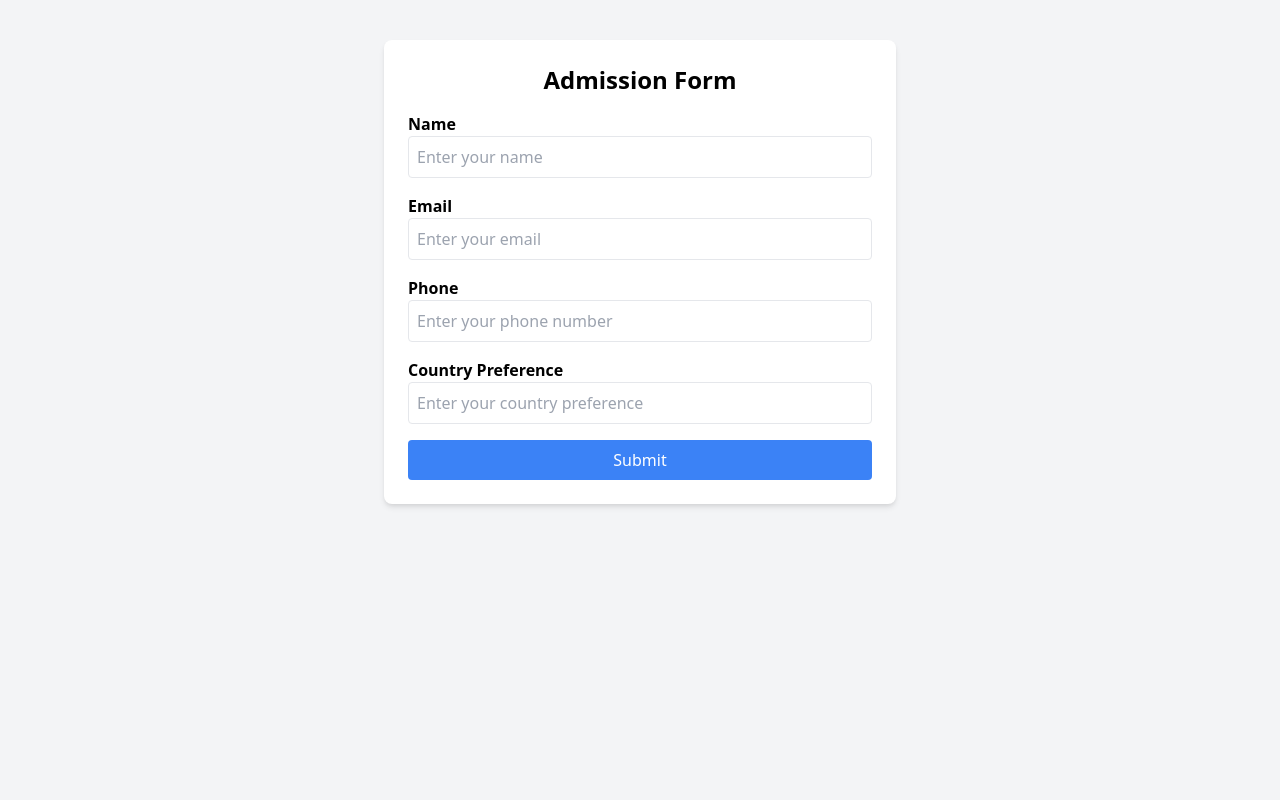
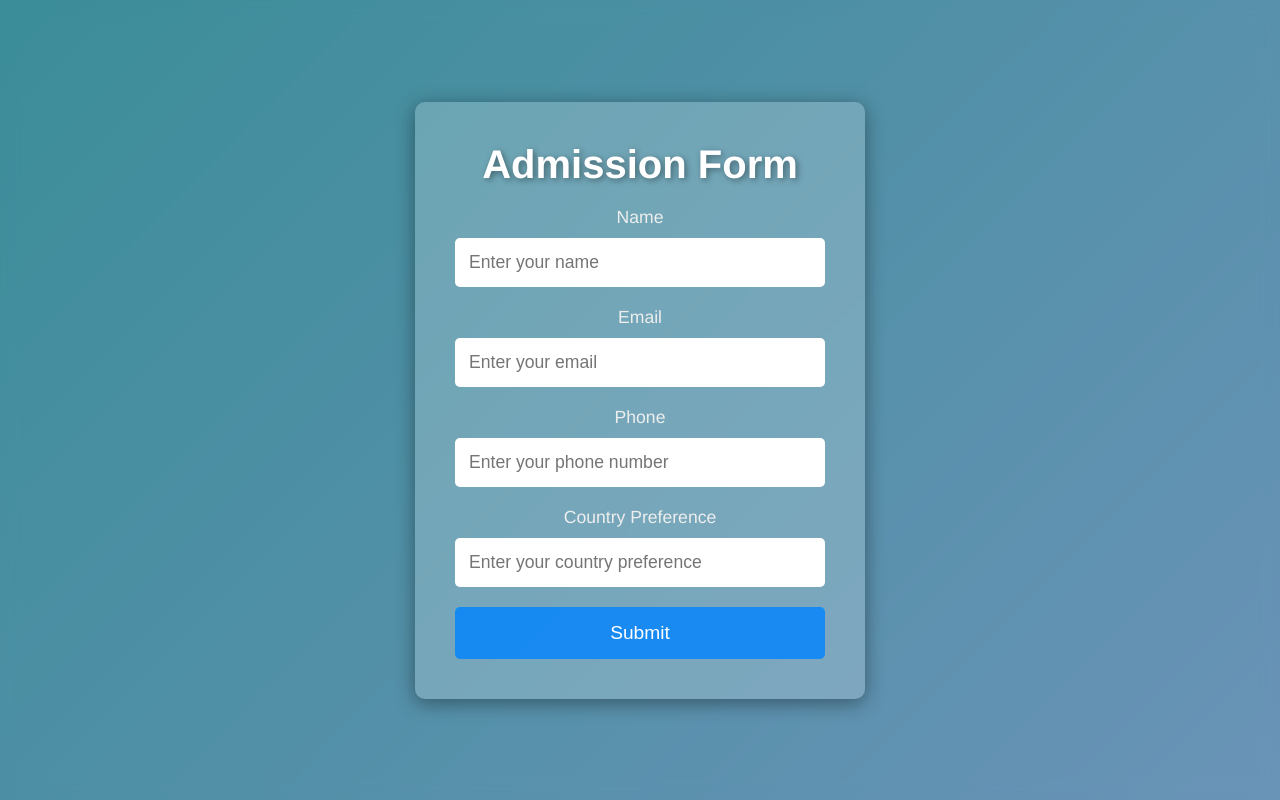
Before and after one commit to radhika-khatter/UniversityInsights, a plain HTML site: page frontend/admission.html in a window 1280 px wide. Drawn offline with nearby package versions, Linux system fonts and the light colour scheme.

Commit message:
css updated

```diff
--- a/frontend/admission.html
+++ b/frontend/admission.html
@@ -4,53 +4,31 @@
     <meta charset="UTF-8">
     <meta name="viewport" content="width=device-width, initial-scale=1.0">
     <title>Admission Form</title>
-    <script defer src="script.js"></script>
-    <link rel="stylesheet" href="https://cdn.jsdelivr.net/npm/tailwindcss@2.2.19/dist/tailwind.min.css">
-    <script async src="https://www.googletagmanager.com/gtag/js?id=UA-XXXXXXXXX-X"></script>
-<script>
-  window.dataLayer = window.dataLayer || [];
-  function gtag(){dataLayer.push(arguments);}
-  gtag('js', new Date());
-  gtag('config', 'UA-XXXXXXXXX-X');
-</script>
-<script>
-    !function(f,b,e,v,n,t,s)
-    {if(f.fbq)return;n=f.fbq=function(){n.callMethod?
-    n.callMethod.apply(n,arguments):n.queue.push(arguments)};
-    if(!f._fbq)f._fbq=n;n.push=n;n.loaded=!0;n.version='2.0';
-    n.queue=[];t=b.createElement(e);t.async=!0;
-    t.src=v;s=b.getElementsByTagName(e)[0];
-    s.parentNode.insertBefore(t,s)}(window,document,'script',
-    'https://connect.facebook.net/en_US/fbevents.js');
-    fbq('init', 'YOUR_PIXEL_ID');
-    fbq('track', 'PageView');
-  </script>
-
+    <link rel="stylesheet" href="./css/admission.css">
+    <script defer src="./js/admission.js"></script>
 </head>
-<body class="bg-gray-100">
-    <section class="max-w-lg mx-auto bg-white p-6 shadow-md rounded-lg mt-10">
-        <h2 class="text-2xl font-bold text-center mb-4">Admission Form</h2>
+<body>
+    <section class="form-container">
+        <h2 class="form-title">Admission Form</h2>
         <form id="admissionForm">
-            <div class="mb-4">
-                <label class="block font-semibold">Name</label>
-                <input type="text" id="name" class="w-full border p-2 rounded" placeholder="Enter your name" required>
+            <div class="form-group">
+                <label for="name" class="form-label">Name</label>
+                <input type="text" id="name" class="form-input" placeholder="Enter your name" required>
             </div>
-            <div class="mb-4">
-                <label class="block font-semibold">Email</label>
-                <input type="email" id="email" class="w-full border p-2 rounded" placeholder="Enter your email" required>
+            <div class="form-group">
+                <label for="email" class="form-label">Email</label>
+                <input type="email" id="email" class="form-input" placeholder="Enter your email" required>
             </div>
-            <div class="mb-4">
-                <label class="block font-semibold">Phone</label>
-                <input type="text" id="phone" class="w-full border p-2 rounded" placeholder="Enter your phone number" required>
+            <div class="form-group">
+                <label for="phone" class="form-label">Phone</label>
+                <input type="text" id="phone" class="form-input" placeholder="Enter your phone number" required>
             </div>
-            <div class="mb-4">
-                <label class="block font-semibold">Country Preference</label>
-                <input type="text" id="country" class="w-full border p-2 rounded" placeholder="Enter your country preference" required>
+            <div class="form-group">
+                <label for="country" class="form-label">Country Preference</label>
+                <input type="text" id="country" class="form-input" placeholder="Enter your country preference" required>
             </div>
-            <button type="submit" class="w-full bg-blue-500 text-white p-2 rounded">Submit</button>
+            <button type="submit" class="form-button">Submit</button>
         </form>
     </section>
-
-    <script src="./js/admission.js"></script>
 </body>
 </html>
--- /dev/null
+++ b/frontend/css/admission.css
@@ -0,0 +1,93 @@
+
+* {
+    margin: 0;
+    padding: 0;
+    box-sizing: border-box;
+}
+
+
+body {
+    font-family: 'Helvetica Neue', sans-serif;
+    background: linear-gradient(135deg, #3b8d99, #6a93b7); /* Blue gradient */
+    background-size: cover;
+    background-position: center;
+    height: 100vh;
+    display: flex;
+    justify-content: center;
+    align-items: center;
+    color: white;
+    padding: 0 20px;
+    backdrop-filter: blur(8px);
+}
+
+
+.form-container {
+    background-color: rgba(255, 255, 255, 0.2);  /* Slight transparency */
+    padding: 40px;
+    border-radius: 10px;
+    box-shadow: 0 4px 20px rgba(0, 0, 0, 0.4);
+    width: 100%;
+    max-width: 450px;
+    text-align: center;
+}
+
+
+.form-title {
+    font-size: 2.5em;
+    margin-bottom: 20px;
+    color: #fff;
+    text-shadow: 2px 2px 6px rgba(0, 0, 0, 0.4);
+}
+
+
+.form-group {
+    margin-bottom: 20px;
+    position: relative;
+}
+
+
+.form-label {
+    font-size: 1.1em;
+    margin-bottom: 10px;
+    display: block;
+    color: #eee;
+}
+
+
+.form-input {
+    width: 100%;
+    padding: 12px;
+    border: 2px solid rgba(255, 255, 255, 0.6);
+    border-radius: 5px;
+    color: white;
+    font-size: 1.1em;
+    transition: all 0.3s ease;
+    backdrop-filter: blur(5px);
+}
+
+.form-input:focus {
+    border-color: rgba(255, 255, 255, 0.8);
+    outline: none;
+    box-shadow: 0 0 8px rgba(255, 255, 255, 0.8);
+}
+
+
+.form-button {
+    width: 100%;
+    padding: 15px;
+    background-color: rgba(0, 132, 255, 0.8);
+    color: white;
+    font-size: 1.2em;
+    border: none;
+    border-radius: 5px;
+    cursor: pointer;
+    transition: background-color 0.3s ease;
+}
+
+.form-button:hover {
+    background-color: rgba(0, 120, 230, 0.9);
+}
+
+.form-button:active {
+    background-color: rgba(0, 110, 200, 1);
+}
--- a/frontend/js/admission.js
+++ b/frontend/js/admission.js
@@ -9,13 +9,13 @@ document.getElementById("admissionForm").addEventListener("submit", async functi
     let emailRegex = /^\S+@\S+\.\S+$/;
     let phoneRegex = /^[0-9]{10}$/;
 
-    // Check for missing fields
+
     if (!name || !email || !phone || !country) {
         alert("All fields are required!");
         return;
     }
 
-    // Email and Phone validation
+
     if (!emailRegex.test(email)) {
         alert("Enter a valid email!");
         return;
@@ -25,7 +25,7 @@ document.getElementById("admissionForm").addEventListener("submit", async functi
         return;
     }
 
-    // Send data to the backend API
+
     let response = await fetch("http://localhost:5000/submit-form", {
         method: "POST",
         headers: { "Content-Type": "application/json" },
--- a/frontend/js/script.js
+++ b/frontend/js/script.js
@@ -1,9 +1,8 @@
-// Open Sidebar Menu
+
 function toggleMenu() {
     document.getElementById("sidebar").style.right = "0";
 }
 
-// Close Sidebar Menu
 function closeMenu() {
     document.getElementById("sidebar").style.right = "-250px";
 }
```
Also changed, not shown: backend/server.js (+9 -9 lines), frontend/css/index.css (+69 -70 lines), frontend/index.html (+1 -6 lines).
